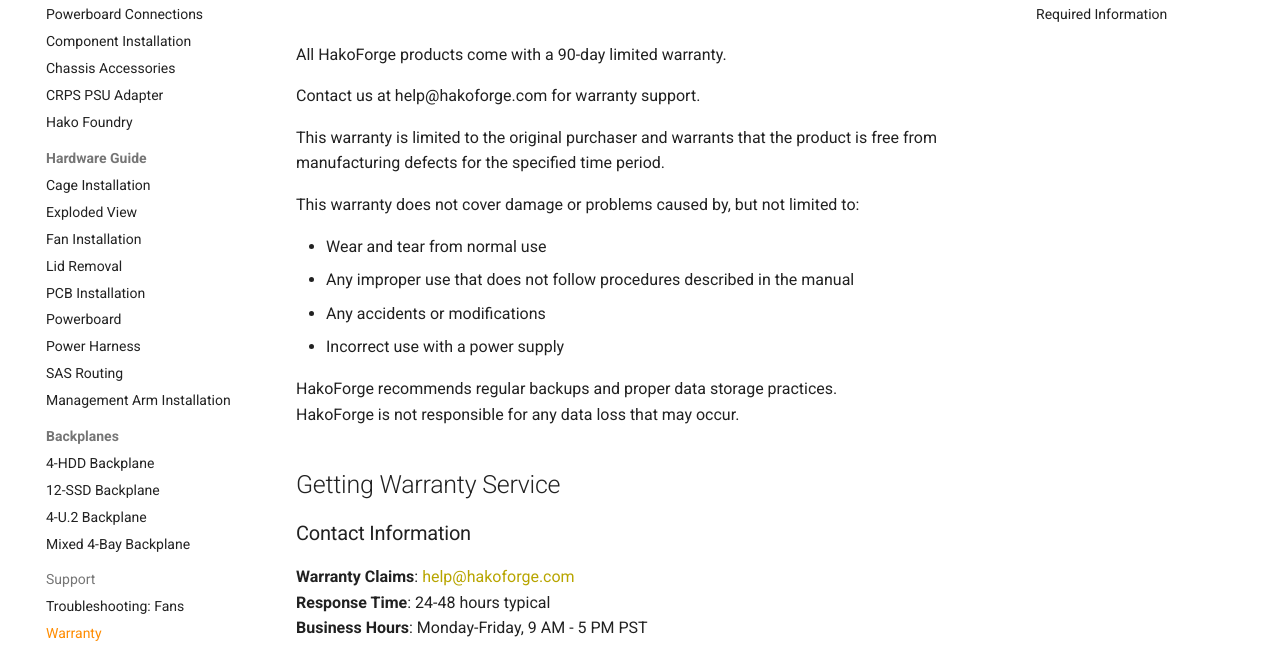
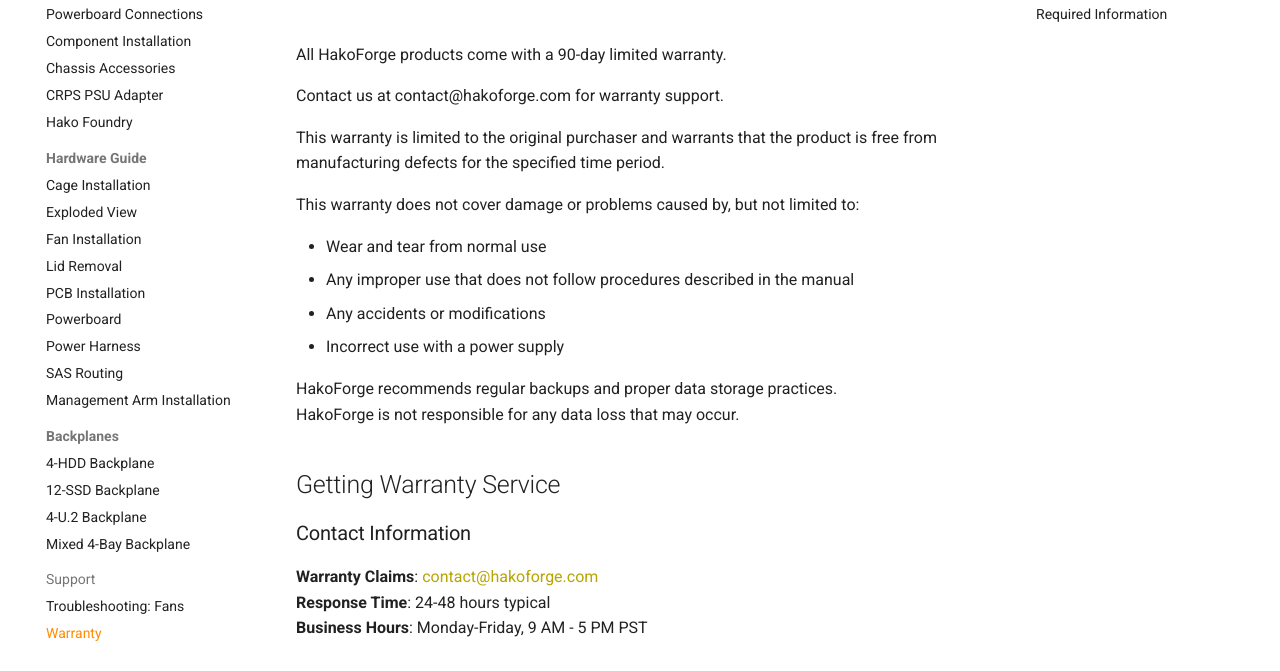
Before and after one commit to HakoForge/Hako-mkdocs, an MkDocs documentation site: the page built from docs/hako-core/warranty.md, in a window 1280 px wide and 900 px high. Shown: the part 226-897 px from the top of the window. Built offline with MkDocs 1.6.1 and Material for MkDocs 9.7.7, drawn with Linux system fonts in a browser that asks for light colours; comment, search, counter and statistics services are not loaded; the version menu is left out.

Commit message:
Use contact@hakoforge.com as the support address everywhere
Replace help@hakoforge.com on the warranty, welcome and cautions pages
and in the footer email link, so the docs match the store and FAQ.

Co-Authored-By: Claude Opus 5.5 <noreply@anthropic.com>

```diff
--- a/docs/hako-core/warranty.md
+++ b/docs/hako-core/warranty.md
@@ -2,7 +2,7 @@
 
 All HakoForge products come with a 90-day limited warranty. <br/>
 
-Contact us at help@hakoforge.com for warranty support.<br/>
+Contact us at contact@hakoforge.com for warranty support.<br/>
 
 This warranty is limited to the original purchaser and warrants that the product is free from manufacturing defects for the specified time period.
 
@@ -20,7 +20,7 @@ HakoForge is not responsible for any data loss that may occur.
 
 ### Contact Information
 
-**Warranty Claims**: [help@hakoforge.com](mailto:help@hakoforge.com)
+**Warranty Claims**: [contact@hakoforge.com](mailto:contact@hakoforge.com)
 **Response Time**: 24-48 hours typical
 **Business Hours**: Monday-Friday, 9 AM - 5 PM PST
 
--- a/mkdocs.yml
+++ b/mkdocs.yml
@@ -133,7 +133,7 @@ extra_css:
 extra:
   social:
     - icon: fontawesome/solid/envelope
-      link: mailto:help@hakoforge.com
+      link: mailto:contact@hakoforge.com
     - icon: fontawesome/brands/github
       link: https://github.com/hakoforge
   version:
```
Also changed, not shown: docs/hako-core/cautions.md (+1 -1 lines), docs/hako-core/index.md (+1 -1 lines), docs/hf-l1/index.md (+1 -1 lines), docs/hf-l1/warranty.md (+1 -1 lines).
